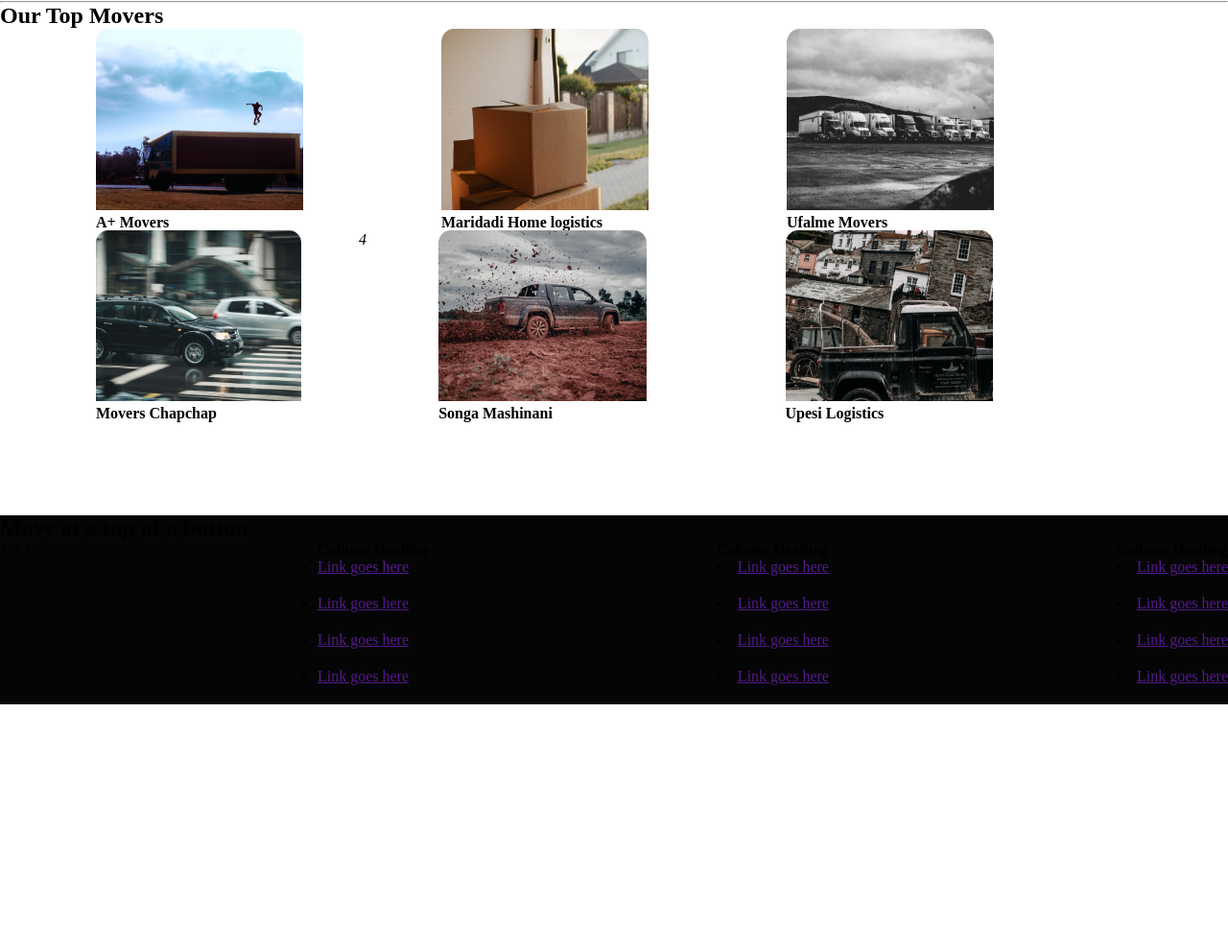
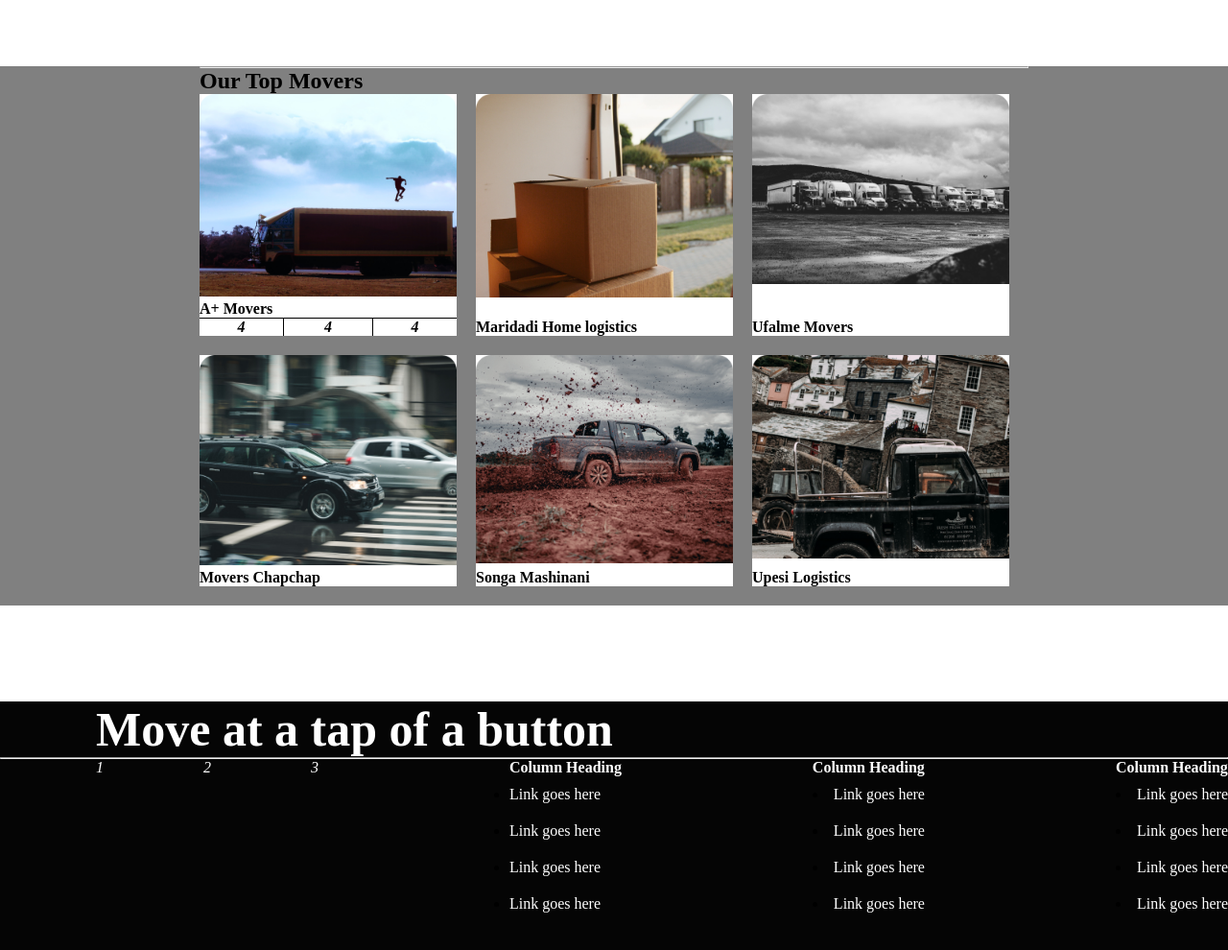
Before and after one commit to Maiyoj/Quick-Movers-Websites, a plain HTML site: page index.html in a window 1280 px wide. Shown: the part 1453-2443 px from the top of the page at 96% size. Before the commit the page ends 2187 px from the top, so only its background shows below. Drawn offline with Linux system fonts and the light colour scheme.

Commit message:
remove borders from table

```diff
--- a/Assests/css/style.css
+++ b/Assests/css/style.css
@@ -125,33 +125,61 @@ body{
 /* Movers Section */
 #secmovers{
     margin-top: 100px;
+    padding-left: 100px;
+    padding-right: 100px;
+    background-color: gray;
 }
+
 .row{
     display: flex;
-    padding-left: 100px;
-    padding-right: 100px;
-    margin: none;
-}
-.row .column img{
-    height: 90%;
-    width: 60%;
+    padding-bottom: 20px;
 
 }
 
-.row .column table{
-    width: 60%;
-    border:1px solid black;
+
+.container{
+    width: 80%;
+    margin: 0 auto;
+}
+
+.column{
+    width: 33%;
+    margin-right: 20px;
+    display: flex;
+    flex-direction: column;
+    justify-content: space-between;
+    background-color: white;
 
 }
+.img{
 
-.row .column table th{
-    border-right: 1px solid black;
+    width: 100%;
 }
 
-.row .column i{
-    padding: 50px;
+.row > .column > .img > img{
+ width: 100%;
+}
 
+table{
+    width: 100%;
 }
+
+table, tr, th{
+    border: 1px solid black;
+    border-collapse: collapse;
+}
+table, tr, th:nth-child(1){
+    border-left: none;
+    border-bottom: none;
+}
+table, tr, th:nth-child(2){
+    border-bottom: none;
+}
+table, tr, th:nth-child(3){
+    border-bottom: none;
+    border-right: none;
+}
+
 
 
 
@@ -161,7 +189,7 @@ body{
 
     background-color: #050505;
     margin-top: 100px;
-
+    height: 40vh;
 }
 .contact{
     display: flex;
@@ -171,4 +199,30 @@ body{
 .contact li{
 
     padding-bottom: 20px;
+
+
 }
+.contact li a{
+    color: white;
+    text-decoration: none;
+}
+
+#contactus h1{
+    color: white;
+    font-size: 50px;
+    padding-left: 100px;
+}
+.contact h4{
+    color: white;
+    padding-bottom: 10px;
+}
+.content .icons{
+    padding-top: 900px;
+}
+.contact .icons i{
+
+    color: white;
+    padding-top: 90px;
+    padding-left: 100px;
+    justify-content: center;
+}
--- a/index.html
+++ b/index.html
@@ -46,45 +46,65 @@
 
     <!-- Movers Section-->
     <section id="secmovers">
+        <div class="container">
         <hr>
         <h1>Our Top Movers</h1>
         <div class="row">
             <div class="column">
+                <div class="img">
                 <img src="/Assests/images/ehem 1.png">
+                </div>
                 <h4>A+ Movers</h4>
-                <i class="fa-solid fa-car"> 4</i>
-                <i class="fa-solid fa-car"> 4</i>
-                <i class="fa-solid fa-car"> 4</i>
+                <table>
+                    <tr>
+                        <th><i class="fa-solid fa-car"> 4</i></th>
+                        <th><i class="fa-solid fa-car"> 4</i></th>
+                        <th><i class="fa-solid fa-car"> 4</i></th>
+                    </tr>
+                </table>
 
             </div>
             <div class="column">
+                <div class="img">
                 <img src="/Assests/images/wewe 1.png">
+                </div>
                 <h4>Maridadi Home logistics</h4>
+
             </div>
             <div class="column">
+                <div class="img">
                 <img src="/Assests/images/movers 1.png">
+                </div>
                 <h4>Ufalme Movers</h4>
             </div>
         </div>
         <div class="row">
             <div class="column">
+                <div class="img">
                 <img src="/Assests/images/chapchap 1.png">
+                </div>
                 <h4>Movers Chapchap</h4>
             </div>
             <div class="column">
+                <div class="img">
                 <img src="/Assests/images/mashinani 1.png">
+                </div>
                 <h4>Songa Mashinani</h4>
             </div>
             <div class="column">
+                <div class="img">
                 <img src="/Assests/images/songa 1.png">
+                </div>
                 <h4>Upesi Logistics</h4>
             </div>
+        </div>
         </div>
     </section>
 
     <!-- Contact Us Section -->
     <section id="contactus">
         <h1>Move at a tap of a button</h1>
+        <hr>
         <div class="contact">
         <div class="icons">
             <i class="fas fa-dragon">1</i>
```
